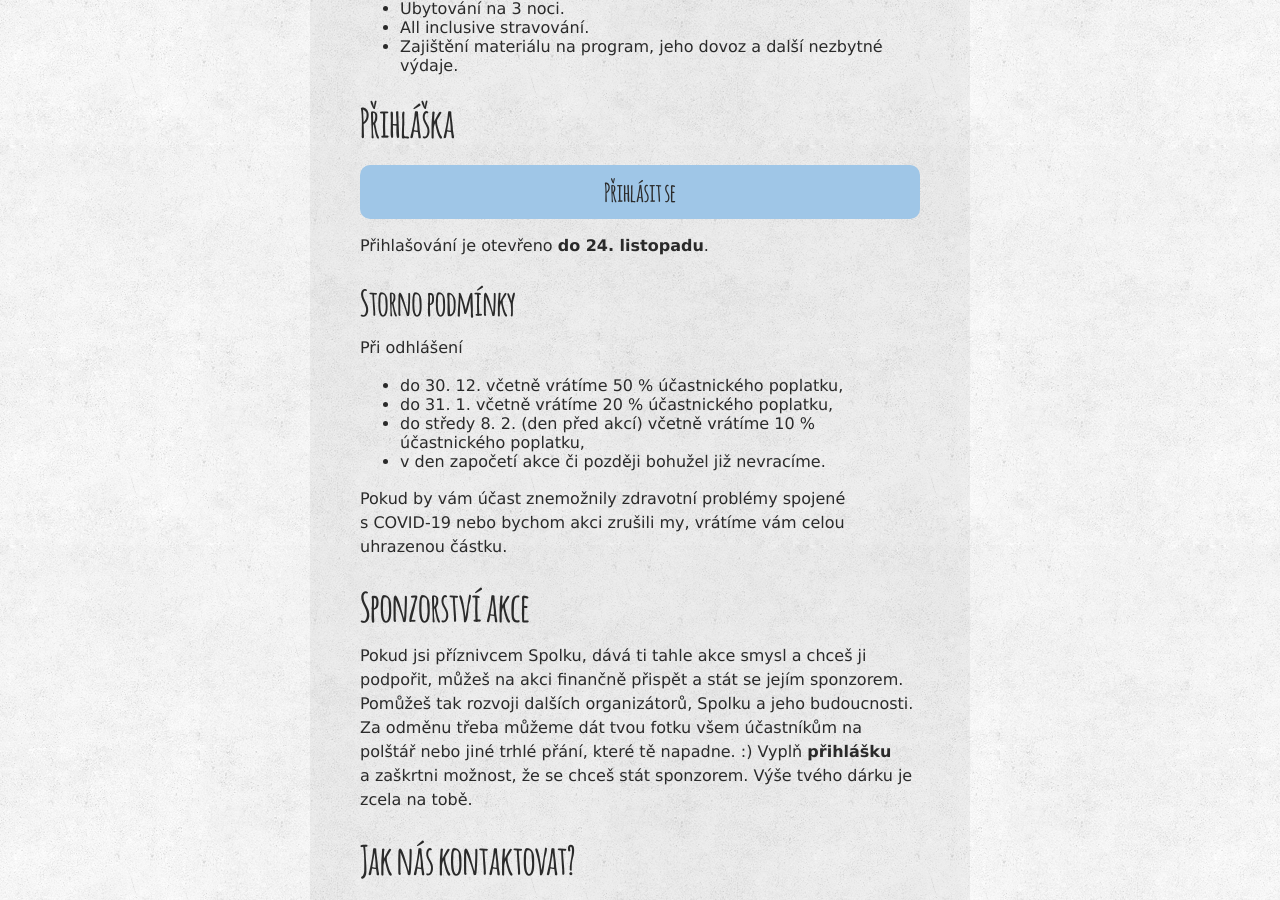
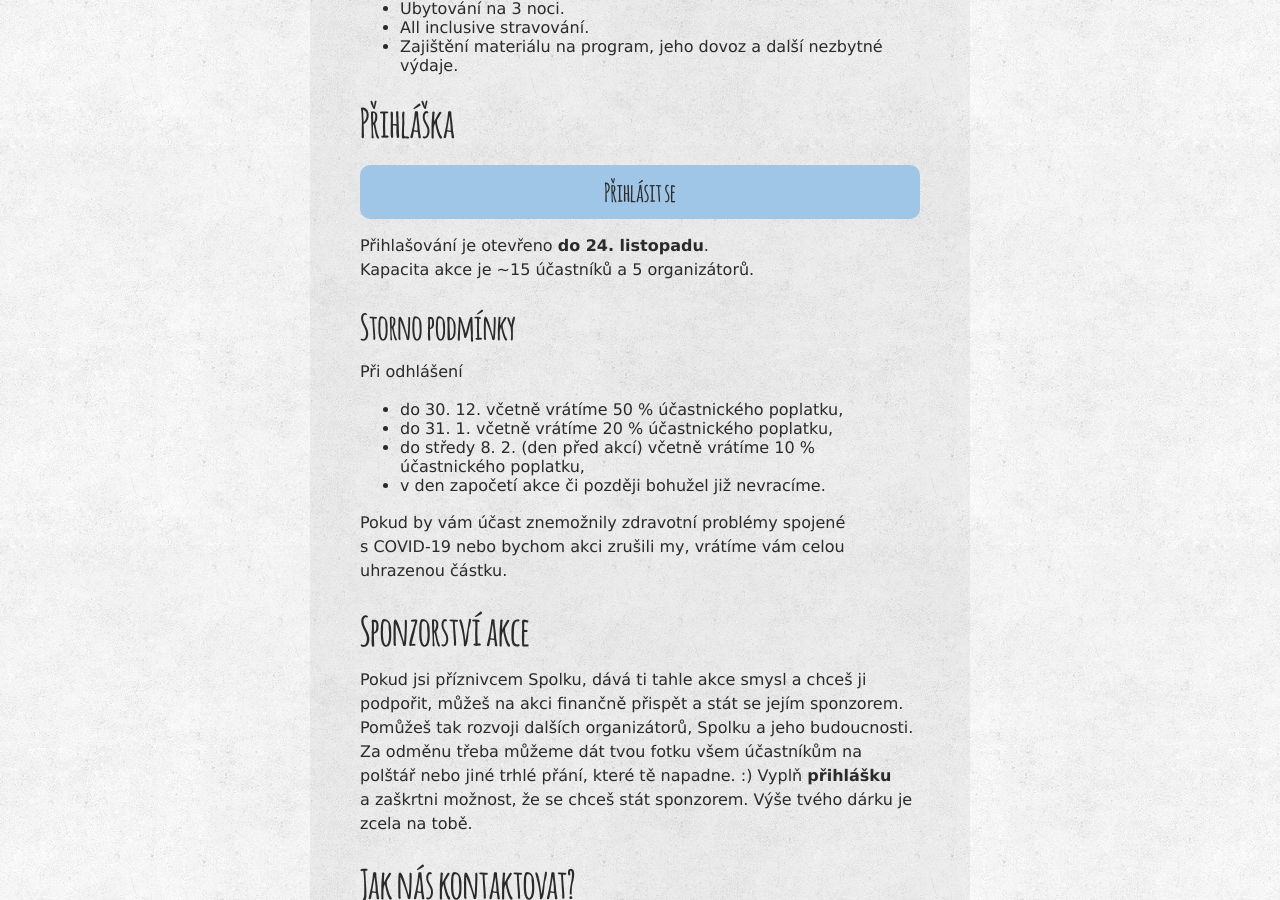
Before and after one commit to zverinec/zverinec-web, a Jekyll site: the page built from _pages/winterlis23.md, in a window 1280 px wide and 900 px high, scrolled down 2055 px. Built offline with Jekyll 4.4.1, drawn with Linux system fonts in a browser that asks for light colours; comment, search, counter and statistics services are not loaded.

Commit message:
winterlis: add capacity.

```diff
--- a/_pages/winterlis23.md
+++ b/_pages/winterlis23.md
@@ -56,7 +56,8 @@ Organizátoři akci připravují bez nároku na odměnu.
 
 ## Přihláška
 <a class="btn btn-large" href="https://forms.gle/WSGXuhGP8N3AStVL9">Přihlásit se</a>
-Přihlašování je otevřeno <strong>do 24. listopadu</strong>.
+Přihlašování je otevřeno <strong>do 24. listopadu</strong>. <br />
+Kapacita akce je ~15 účastníků a 5 organizátorů.
 
 ### Storno podmínky
 
```
